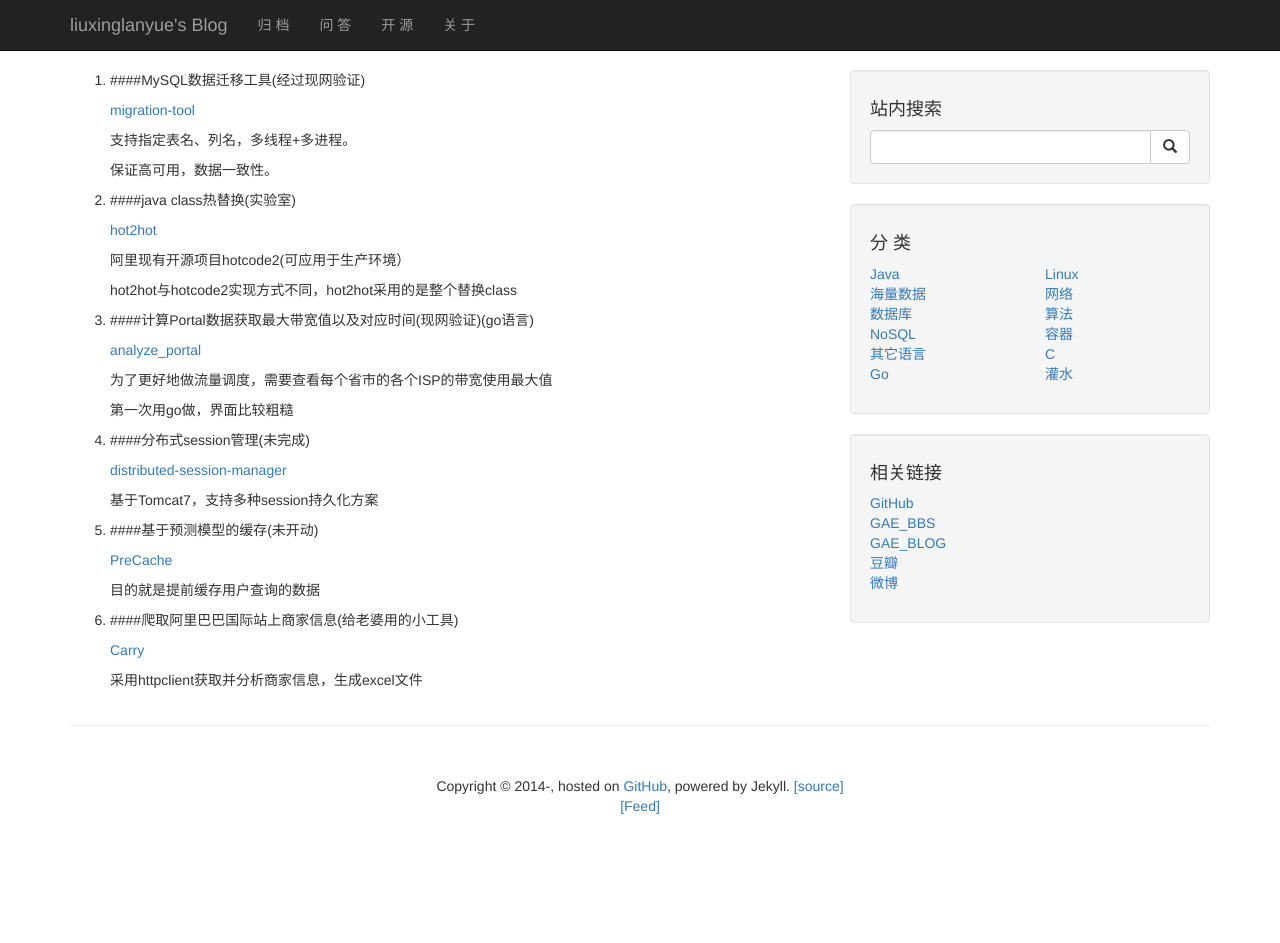
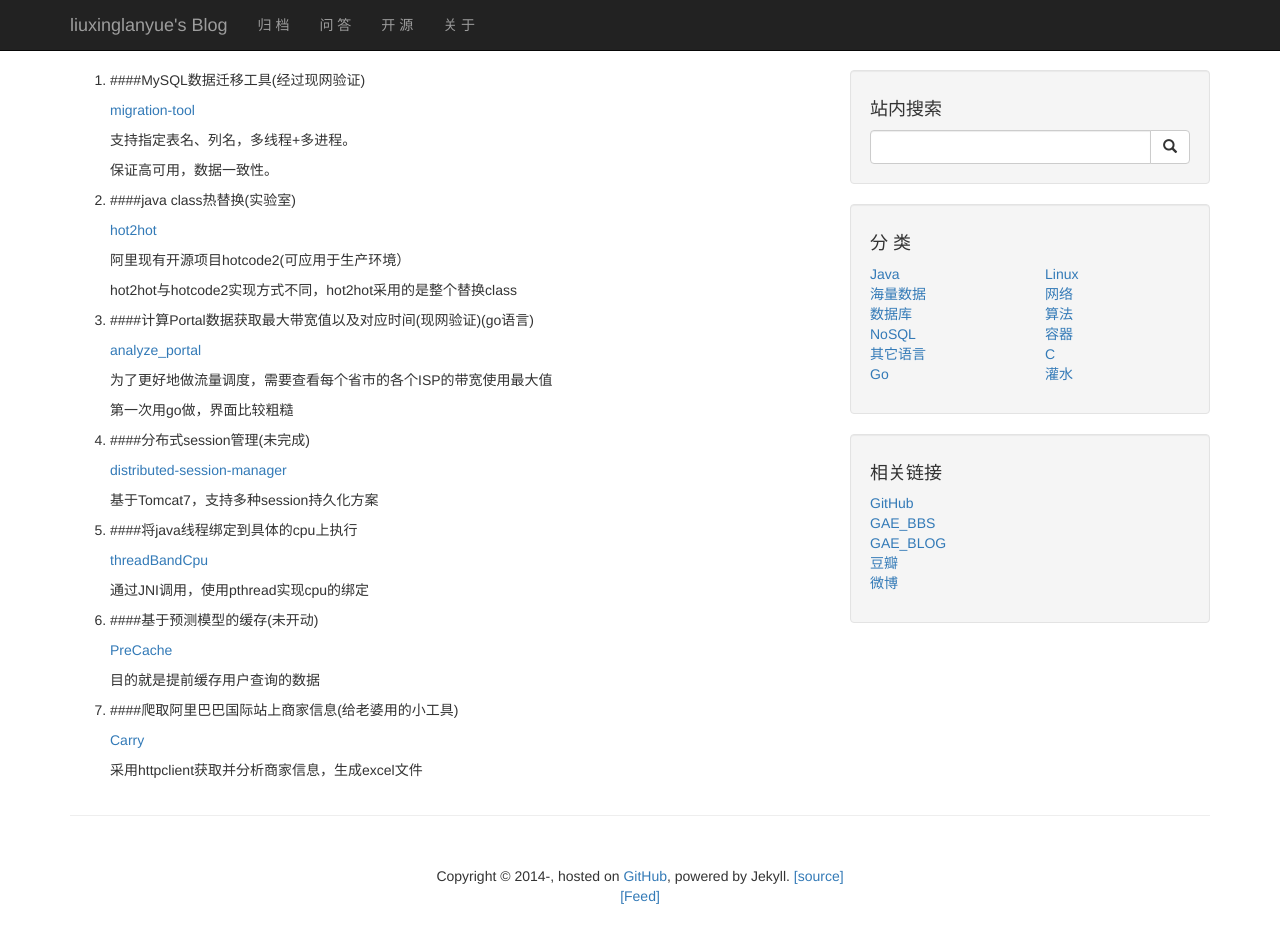
Before and after one commit to liuxinglanyue/blog, a Jekyll site: the page built from soft.md, in a window 1280 px wide and 966 px high. Shown: the top 943 px of the window. Built offline with Jekyll 4.4.1, drawn with Linux system fonts in a browser that asks for light colours; nearby versions of some CDN libraries; Markdown is read by kramdown in place of the engine named in the settings; comment, search, counter and statistics services are not loaded.

Commit message:
java线程绑定具体cpu

```diff
--- a/soft.md
+++ b/soft.md
@@ -34,13 +34,19 @@ title: "开源：open source"
 
 	基于Tomcat7，支持多种session持久化方案
 
-5. ####基于预测模型的缓存(未开动)
+5. ####将java线程绑定到具体的cpu上执行
+
+	[threadBandCpu](https://github.com/liuxinglanyue/threadBandCpu)
+
+	通过JNI调用，使用pthread实现cpu的绑定
+
+6. ####基于预测模型的缓存(未开动)
 
 	[PreCache](https://github.com/liuxinglanyue/PreCache)
 
 	目的就是提前缓存用户查询的数据
 
-6. ####爬取阿里巴巴国际站上商家信息(给老婆用的小工具)
+7. ####爬取阿里巴巴国际站上商家信息(给老婆用的小工具)
 
 	[Carry](https://github.com/liuxinglanyue/Carry)
 
```
